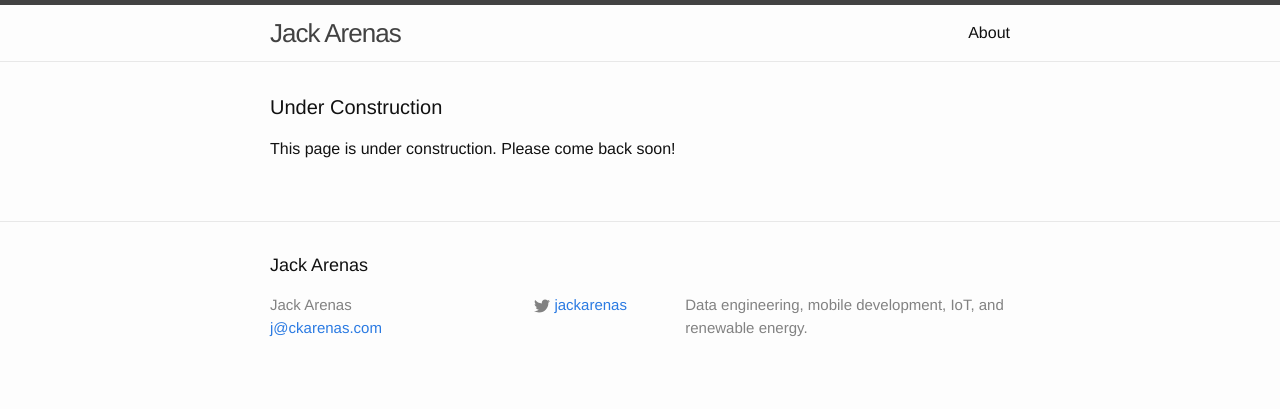
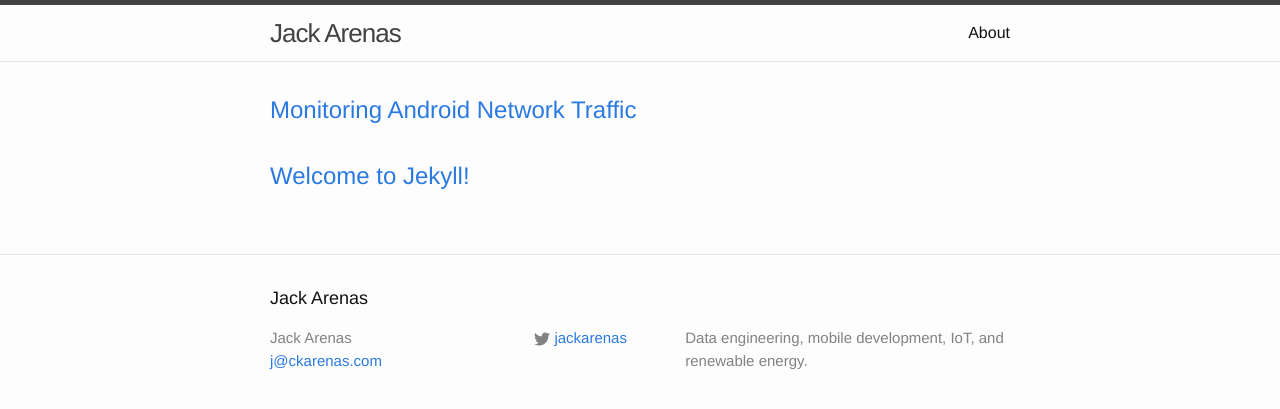
Before and after one commit to jackar/jackar.github.io_old, a Jekyll site: the page built from index.html, in a window 1280 px wide. Shown: the top 409 px of the page. Built offline with Jekyll 4.4.1, drawn with Linux system fonts in a browser that asks for light colours.

Commit message:
1st post

```diff
--- a/index.html
+++ b/index.html
@@ -4,18 +4,11 @@ layout: default
 
 <div class="home">
 
-  <h1 class="page-heading">Under Construction</h1>
-
-  <p> This page is under construction. Please come back soon! </p>
-
   <ul class="post-list">
-    {% for post in <site class="post"></site>s %}
+    {% for post in site.posts %}
       <li>
-        <span class="post-meta">{{ post.date | date: "%b %-d, %Y" }}</span>
-
-        <h2>
           <a class="post-link" href="{{ post.url | prepend: site.baseurl }}">{{ post.title }}</a>
-        </h2>
+          <!-- <span class="post-meta pull-right">{{ post.date | date: "%b %-d, %Y" }}</span> -->
       </li>
     {% endfor %}
   </ul>
```
Also changed, not shown: _layouts/post.html (+29 -0 lines), _posts/2016-01-10-monitoring-android-network-traffic-with-wireshark.markdown (added, +25 -0 lines).
